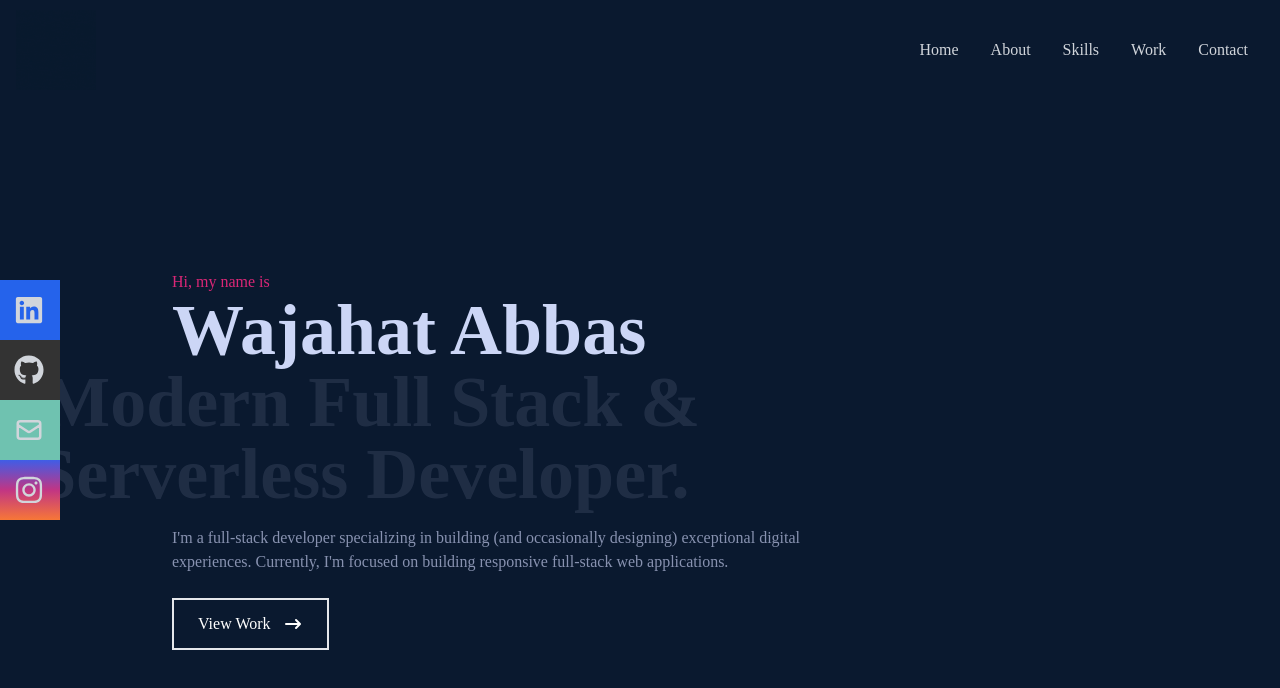
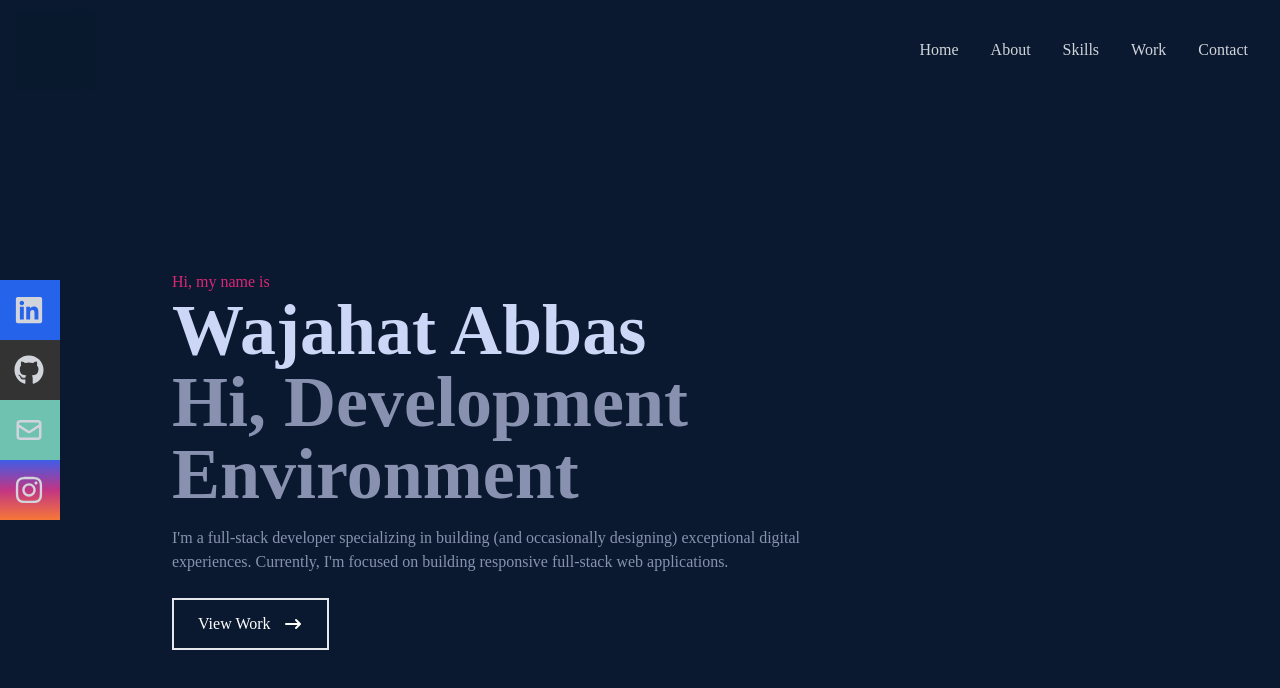
Before and after one commit to wajahatabbas27/My-Portfolio-Web., a React (Create React App) app: page / in a window 1280 px wide. Shown: the top 688 px of the page. Built offline with nearby package versions, Linux system fonts and the light colour scheme.

Commit message:
type writer effect implemented

```diff
--- a/package.json
+++ b/package.json
@@ -16,6 +16,7 @@
     "react-icons": "^4.4.0",
     "react-scripts": "5.0.1",
     "react-scroll": "^1.8.7",
+    "react-simple-typewriter": "^4.0.5",
     "typescript": "^4.7.3",
     "web-vitals": "^2.1.4"
   },
--- a/src/components/Home.tsx
+++ b/src/components/Home.tsx
@@ -1,7 +1,21 @@
 import React from "react";
 import { HiArrowNarrowRight } from "react-icons/hi";
+import { Cursor, useTypewriter } from "react-simple-typewriter";
 
 const Home = () => {
+  const [text] = useTypewriter({
+    words: [
+      `Hi, Development Environment Created, Come On!`,
+      "Let's Code Boy!",
+      "Guy-who-loves-Coffee.tsx",
+      "<ButLovesToCodeHere/>",
+      "Jack Of All Trades!!!",
+      "Modern FullStack/Serverless Developer",
+    ],
+    loop: true,
+    delaySpeed: 1800,
+  });
+
   return (
     <div
       id='home'
@@ -14,7 +28,8 @@ const Home = () => {
           Wajahat Abbas
         </h1>
         <h2 className='text-4xl sm:text-7xl font-bold text-[#8892b0] skillBackground'>
-          I'm a Modern Full Stack & AWS Serverless Developer.
+          {text}
+          <Cursor cursorColor='#FF1493' />
         </h2>
         <p className='text-[#8892b0] py-4 max-w-[700px]'>
           I'm a full-stack developer specializing in building (and occasionally
--- a/src/index.css
+++ b/src/index.css
@@ -41,9 +41,9 @@ html {
   ) !important;
 }
 
-.skillBackground {
+/* .skillBackground {
   animation: appearSkill 5s ease-in infinite;
-}
+} */
 .nameBackground {
   animation: appear 2s ease-in forwards;
 }
```
Also changed, not shown: 1 other file (tests, documents, lock files or other folders).
